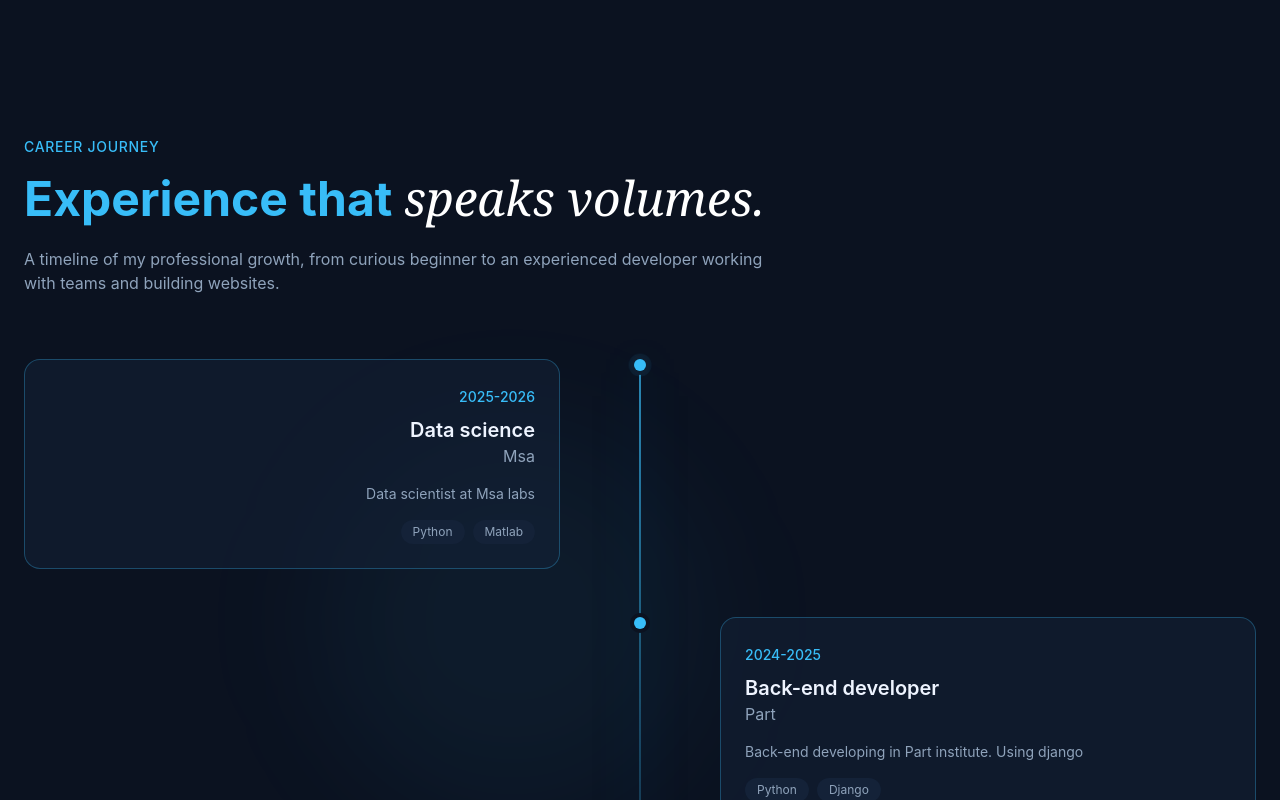
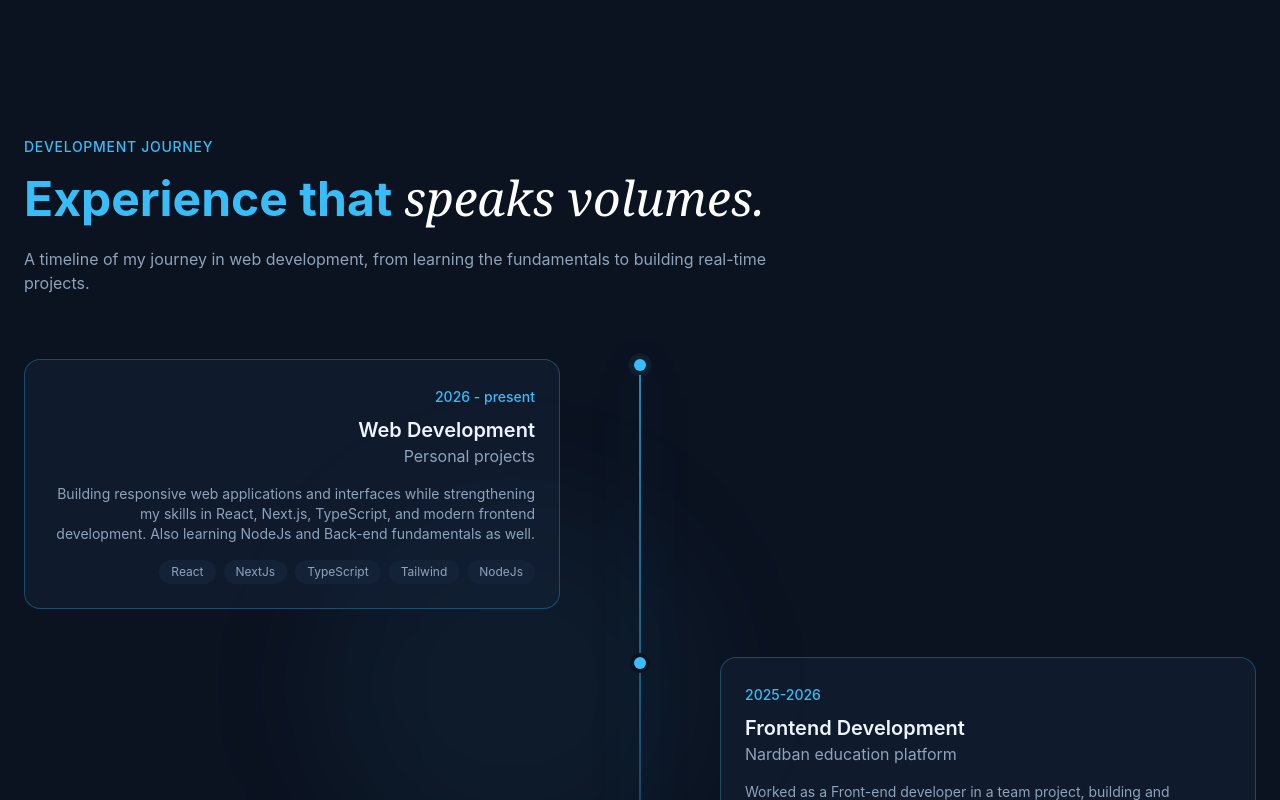
Before and after one commit to alirezashojaian1987/Alireza-Shojaian-Portfolio, a Next.js app: page / in a window 1280 px wide. Shown: the part 3220-4020 px from the top of the page. Built offline with nearby package versions, Linux system fonts and the light colour scheme.

Commit message:
Added my experiences

```diff
--- a/Components/Sections/Experience.tsx
+++ b/Components/Sections/Experience.tsx
@@ -1,28 +1,28 @@
 const experiences=[
     {
-        period:"2025-2026",
-        role:"Data science",
-        company:"Msa",
-        description:"Data scientist at Msa labs",
-        technologies:["Python", "Matlab"],
+        period:"2026 - present",
+        role:"Web Development",
+        company:"Personal projects",
+        description:"Building responsive web applications and interfaces while strengthening my skills in React, Next.js, TypeScript, and modern frontend development. Also learning NodeJs and Back-end fundamentals as well.",
+        technologies:["React", "NextJs", "TypeScript", "Tailwind", "NodeJs"],
         current:true,
     },
 
     {
-        period:"2024-2025",
-        role:"Back-end developer",
-        company:"Part",
-        description:"Back-end developing in Part institute. Using django",
-        technologies:["Python", "Django"],
+        period:"2025-2026",
+        role:"Frontend Development",
+        company:"Nardban education platform",
+        description:"Worked as a Front-end developer in a team project, building and improving user interfaces for an educational platform and collaborating with the backend side.",
+        technologies:["React", "TypeScript", "SCSS module", "REST API"],
         current:false,
     },
 
     {
-        period:"2023-2024",
+        period:"2025-2026",
         role:"Front-end developer",
-        company:"Part",
-        description:"Front-end developer and designer in Part institute, using React and NextJs libraries",
-        technologies:["React", "NextJs", "Tailwind"],
+        company:"Daneshkar",
+        description:"Started learning Front-end fundamentals with the help of the Daneshkar's academy course which was Front + React. Helping me learn from basics to developing modern web apps and projects.",
+        technologies:["HTML", "CSS", "JavaScript", "React", "SCSS module", "TypeScript", "NextJs"],
         current:false,
     },
 ]
@@ -38,7 +38,7 @@ export default function Experience(){
                 {/* Section Header */}
                 <div className="max-w-3xl mb-16">
                     <span className="text-secondary-foreground text-sm font-medium tracking-wider uppercase animate-fade-in">
-                        Career Journey
+                        Development Journey
                     </span>
 
                     <h2 className="text-4xl md:text-5xl font-bold mt-4 mb-6 animate-fade-in animation-delay-100 text-secondary-foreground">
@@ -46,7 +46,8 @@ export default function Experience(){
                     </h2>
 
                     <p className="text-muted-foreground animate-fade-in animation-delay-200">
-                        A timeline of my professional growth, from curious beginner to an experienced developer working with teams and building websites.
+                        A timeline of my journey in web development, from learning the
+                        fundamentals to building real-time projects.
                     </p>
                 </div>
 
```
